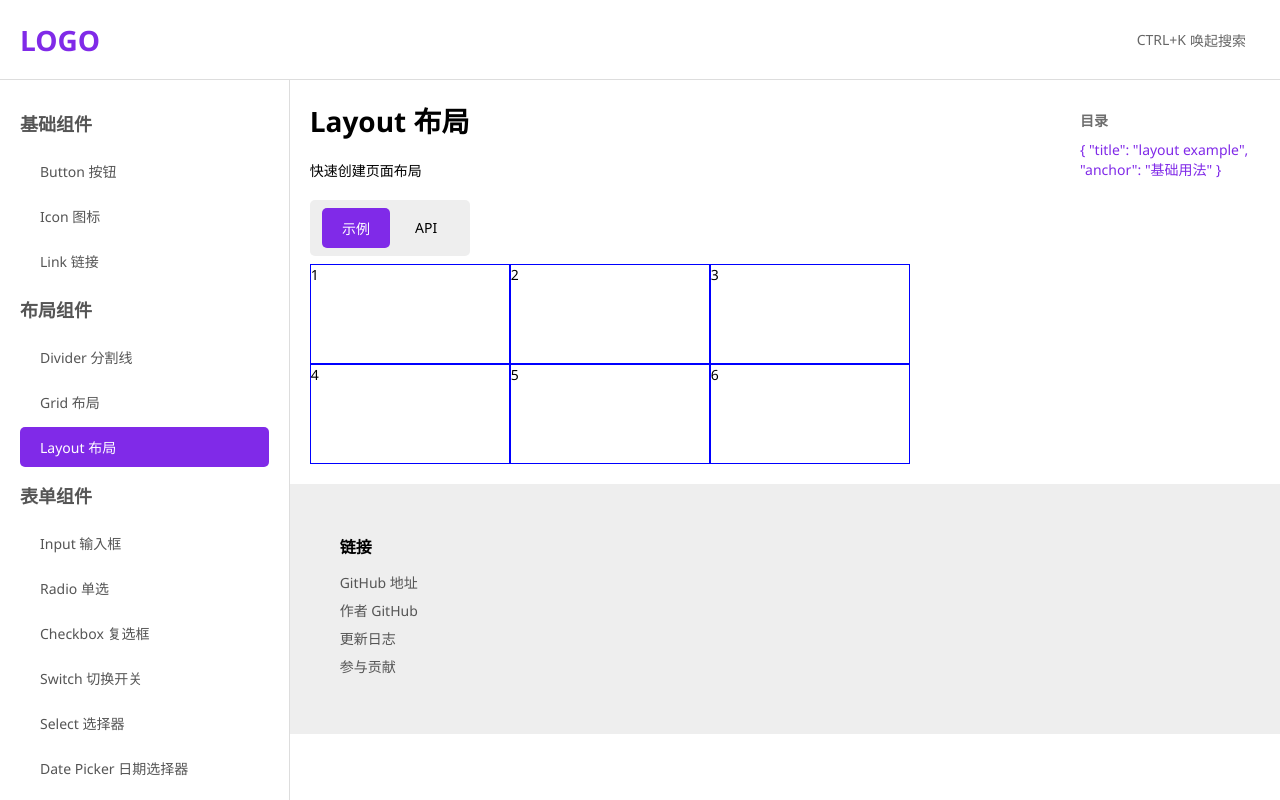
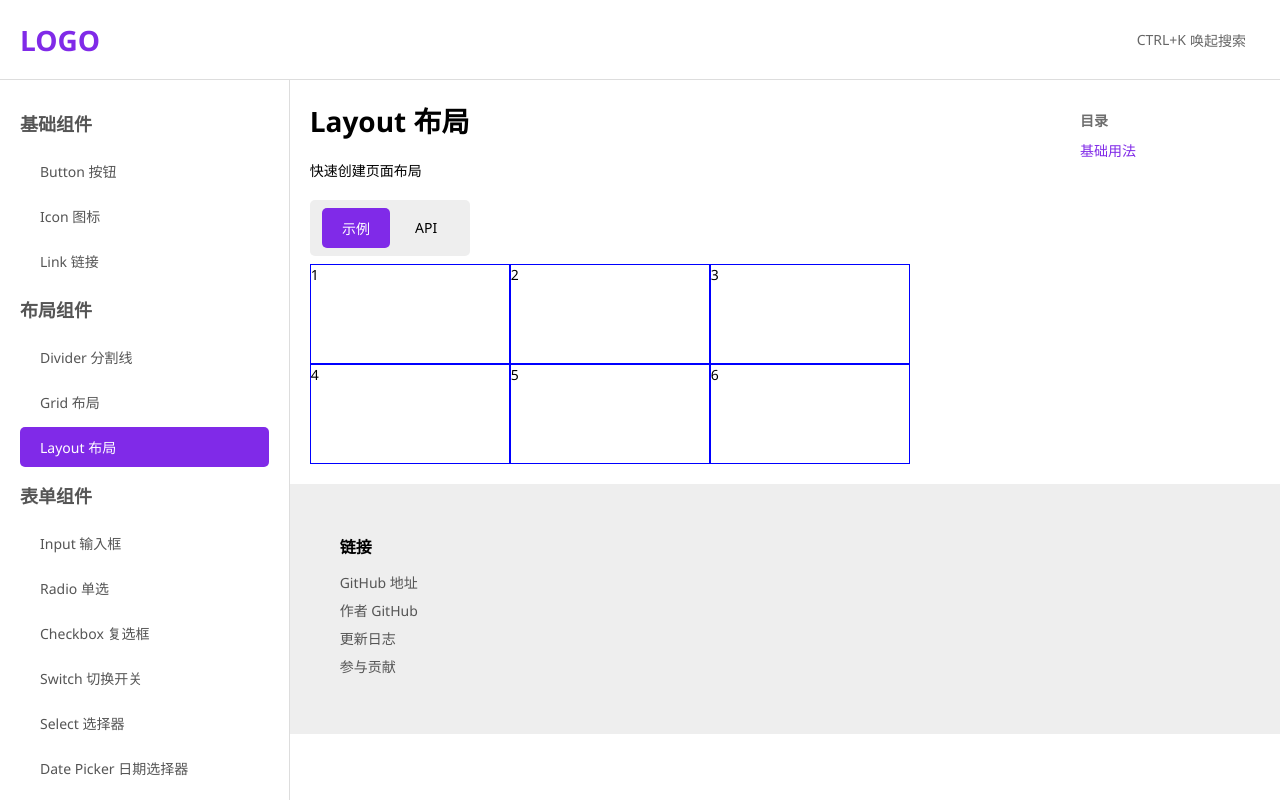
Before and after one commit to Ce1ling/violet, a Vue app: page /components/button in a window 1280 px wide. Both pictures are taken after a click on the item "Layout 布局". Built offline with nearby package versions, Linux system fonts and the light colour scheme; what @kangc/v-md-editor would draw is missing.

Commit message:
完善：修复 vi-button ts 类型错误

```diff
--- a/packages/components/Button/index.vue
+++ b/packages/components/Button/index.vue
@@ -44,7 +44,7 @@ const getBgColor = computed(() => {
   if (props.bgColor) {
     return props.bgColor
   }
-  return color[props.type]
+  return color[props.type as keyof typeof color]
 })
 const getColor = computed(() => {
   if (props.color) { return props.color }
--- a/src/views/Layout/index.vue
+++ b/src/views/Layout/index.vue
@@ -5,12 +5,8 @@ import Examples from './Examples.vue'
 import Apis from './Apis.vue'
 
 const isExamplePage = ref(true)
-const exampleContents = reactive([
-  { title: 'layout example', anchor: '基础用法' }
-])
-const apiContents = reactive([
-  { title: 'layout api', anchor: 'props' }
-])
+const exampleContents = reactive(['基础用法'])
+const apiContents = reactive(['layout api'])
 </script>
 
 <template>
```
